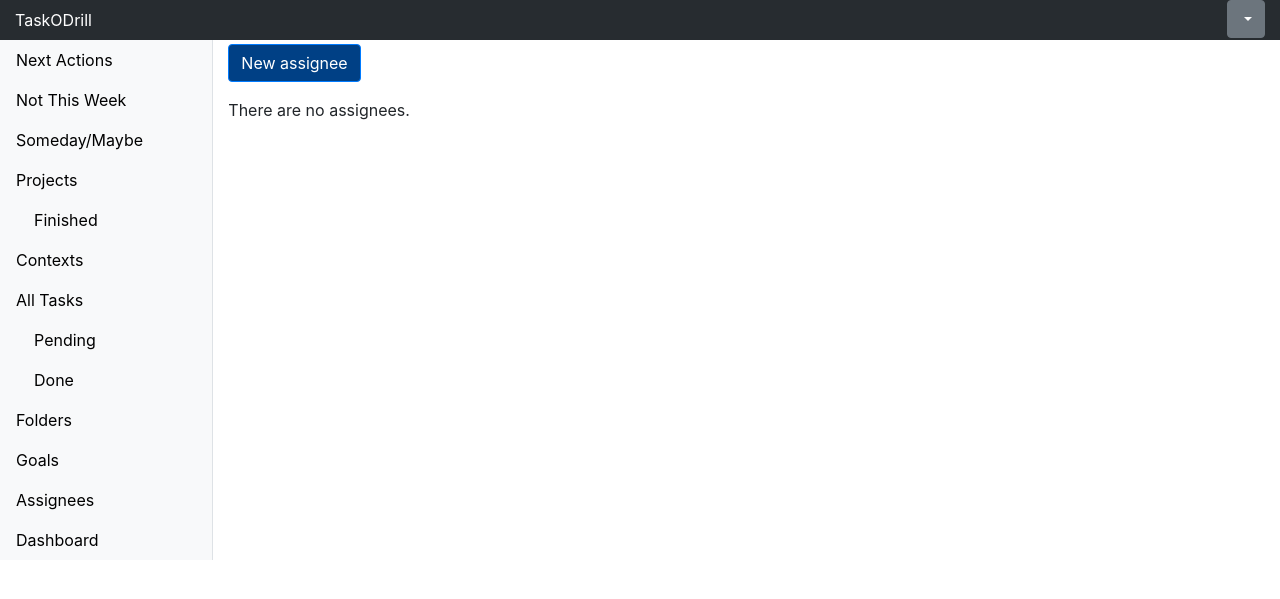
After one commit to fcano/taskodrill, a Django app: template tasks/templates/tasks/assignee_list.html in a window 1280 px wide. The commit adds this page. Shown: the top 599 px of the page. Run offline with Django 3.2, Linux system fonts and the light colour scheme; the template is opened without the code that fills it, so the values that code supplies are empty; some libraries are stand-ins or nearby versions.

Commit message:
Add Assignee

```diff
--- a/tasks/forms.py
+++ b/tasks/forms.py
@@ -41,7 +41,7 @@ class TaskForm(forms.ModelForm):
     class Meta:
         model = Task
         fields = ['name', 'start_date', 'start_time', 'due_date', 'due_time', 'repeat',
-                  'repeat_from', 'length', 'priority', 'note', 'contexts', 'project', 'folder', 'goal', 'blocked_by', 'tasklist']
+                  'repeat_from', 'length', 'priority', 'note', 'contexts', 'project', 'folder', 'goal', 'blocked_by', 'tasklist', 'assignee']
         widgets = {
             'start_date': DateInput(),
             'due_date': DateInput(),
--- /dev/null
+++ b/tasks/templates/tasks/assignee_list.html
@@ -0,0 +1,23 @@
+{% extends "base.html" %}
+
+{% block content %}
+    <p>
+      <a id="new_assignee_button" class="btn btn-primary" href="{% url 'assignee_add' %}">New assignee</a>
+    </p>
+    {% if assignee_list %}
+    <table class="table table-sm">
+      <tr>
+        <th>Name</th>
+        <th></th>
+      </tr>
+      {% for assignee in assignee_list %}
+      <tr id="assignee_row_{{ assignee.id }}">
+        <td><a href="{{ assignee.get_absolute_url }}">{{ assignee.name }}</a></td>
+        <td><a href="{% url 'assignee_delete' assignee.pk %}" class="confirm-delete"><img src="/static/tasks/trash-2.svg" /></a></td>
+      </tr>
+      {% endfor %}
+    </table>
+    {% else %}
+      <p>There are no assignees.</p>
+    {% endif %}
+{% endblock %}
--- a/tasks/templates/tasks/task_form.html
+++ b/tasks/templates/tasks/task_form.html
@@ -79,6 +79,11 @@
             <label class="col-form-label-sm" for="{{ form.goal.id_for_label }}">Goal</label> <img src="/static/tasks/help-circle.svg" width="12" data-toggle='tooltip' title='Goal this task belongs to.' />
             {{ form.goal }}
         </div>
+        <div class="form-group mr-2 fieldWrapper">
+            {{ form.assignee.errors }}
+            <label class="col-form-label-sm" for="{{ form.assignee.id_for_label }}">Assignee</label> <img src="/static/tasks/help-circle.svg" width="12" data-toggle='tooltip' title='Assignee assigned to this task.' />
+            {{ form.assignee }}
+        </div>
     </div>
     <div class="form-row">
         <fieldset class="form-group mr-2 fieldWrapper">
--- a/tasks/urls.py
+++ b/tasks/urls.py
@@ -39,4 +39,9 @@ urlpatterns = [
     path('goal/<int:pk>/delete/', tasks_views.GoalDelete.as_view(), name='goal_delete'),
     path('goals/goal-autocomplete/', tasks_views.GoalAutocomplete.as_view(), name='goal-autocomplete'),
     path('dashboard/', tasks_views.DashboardDetail.as_view(), name='dashboard_detail'),
+    path('assignee/', tasks_views.AssigneeList.as_view(), name='assignee_list'),
+    path('assignee/<int:pk>/', tasks_views.AssigneeDetail.as_view(), name='assignee_detail'),
+    path('assignee/add/', tasks_views.AssigneeCreate.as_view(), name='assignee_add'),
+    path('assignee/<int:pk>/edit/', tasks_views.AssigneeUpdate.as_view(), name='assignee_update'),
+    path('assignee/<int:pk>/delete/', tasks_views.AssigneeDelete.as_view(), name='assignee_delete'),
 ]
--- a/templates/base.html
+++ b/templates/base.html
@@ -82,6 +82,9 @@
           <li class="nav-item {% if request.path == goallist and not request.GET.status %}active{% endif %}">
             <a class="nav-link" href="{% url 'goal_list' %}">Goals</a>
           </li>
+          <li class="nav-item {% if request.path == assigneelist and not request.GET.status %}active{% endif %}">
+            <a class="nav-link" href="{% url 'assignee_list'%}">Assignees</a>
+          </li>
           <li class="nav-item {% if request.path == dashboard %}active{% endif %}">
             <a class="nav-link" href="{% url 'dashboard_detail'%}">Dashboard</a>
           </li>
```
Also changed, not shown: tasks/models.py (+20 -0 lines), tasks/templates/tasks/assignee_detail.html (added, +16 -0 lines), tasks/templates/tasks/assignee_form.html (added, +14 -0 lines), tasks/views.py (+41 -1 lines), tasks/migrations/0024_assignee.py (added), tasks/migrations/0025_task_assignee.py (added), tasks/migrations/0026_auto_20241013_1247.py (added).
